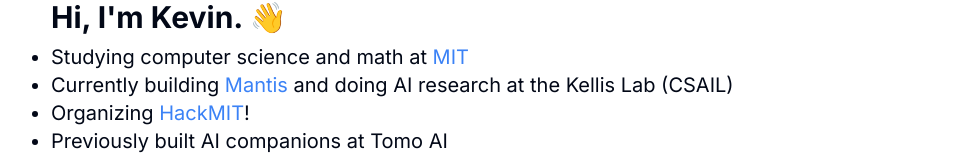
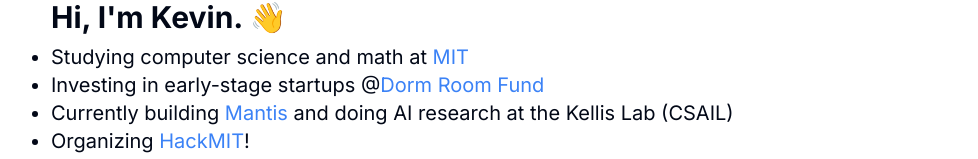
Before and after one commit to kevinzhu12/personal-website, a Next.js app: page / in a window 1280 px wide. Shown: the part 283-442 px from the top of the page, without its empty margins (141-1119 px from the left). Built offline with nearby package versions, Linux system fonts and the light colour scheme.

Commit message:
added drf

```diff
--- a/app/page.js
+++ b/app/page.js
@@ -110,6 +110,16 @@
                   target="_blank"
                 >
                   MIT
+                </a>
+              </li>
+              <li>
+                Investing in early-stage startups @
+                <a
+                  href="https://www.dormroomfund.com/"
+                  className="text-blue-500 hover:underline"
+                  target="_blank"
+                >
+                  Dorm Room Fund
                 </a>
               </li>
               <li>
```
